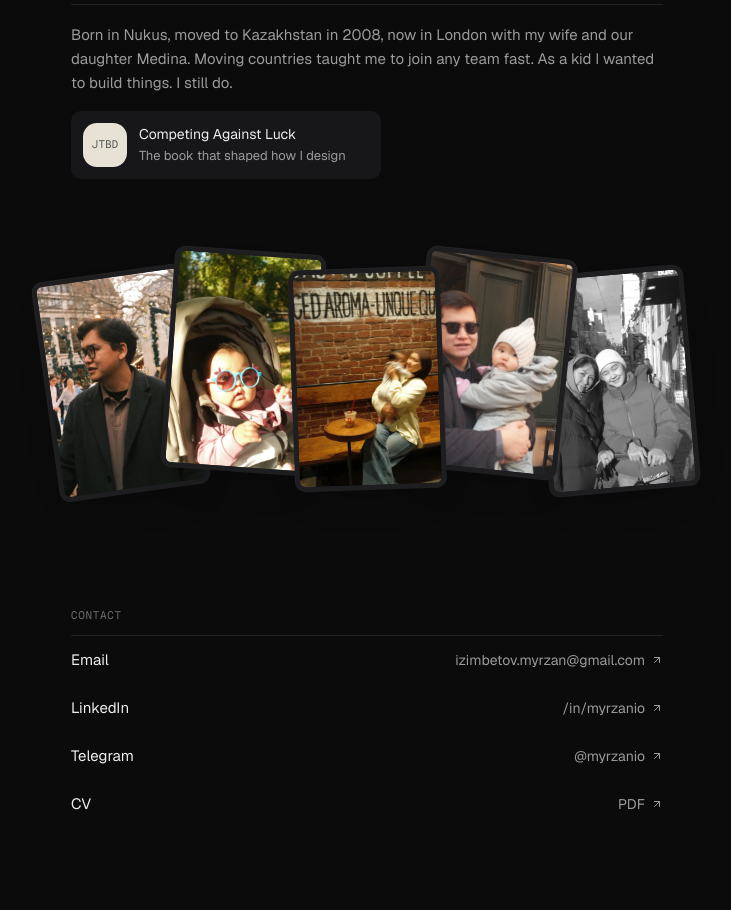
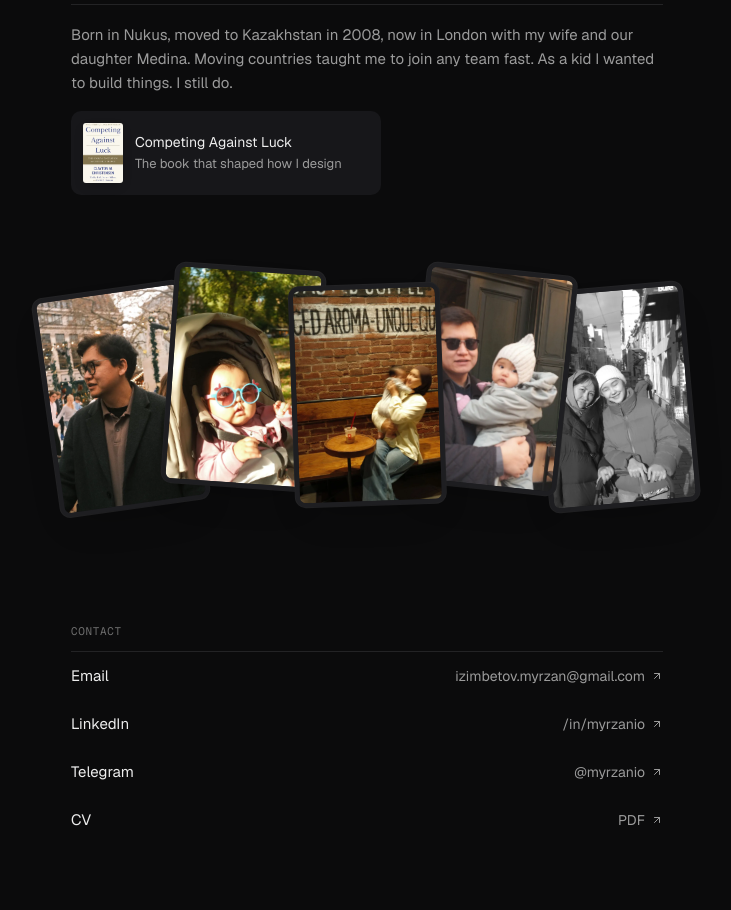
Before and after one commit to myrzan0-glitch/myrzan-portfolio, a Next.js app: page / in a window 1280 px wide. Shown: the part 4600-5510 px from the top of the page, without its empty margins (273-1004 px from the left). Built offline with nearby package versions, Linux system fonts and the light colour scheme.

Commit message:
Use the real Competing Against Luck cover in the book card
Co-Authored-By: Claude Opus 5.5 <noreply@anthropic.com>
Claude-Session: https://claude.ai/code/session_01XBb6ArzvpLHo8JWDC4eB5p

```diff
--- a/src/app/page.tsx
+++ b/src/app/page.tsx
@@ -247,9 +247,13 @@ export default function HomePage() {
             taught me to join any team fast. As a kid I wanted to build things. I still do.
           </p>
           <div className="mt-4 flex items-center gap-3 rounded-[10px] bg-[var(--home-soft)] p-3 sm:max-w-[310px]">
-            <span className="flex h-11 w-11 shrink-0 items-center justify-center rounded-md bg-[#E8E2D6] font-[family-name:var(--font-mono)] text-[11px] text-[#555]">
-              JTBD
-            </span>
+            <Image
+              src="/personal/competing-against-luck.webp"
+              alt="Cover of Competing Against Luck by Clayton M. Christensen"
+              width={40}
+              height={60}
+              className="h-[60px] w-[40px] shrink-0 rounded-[3px] object-cover shadow-[0_4px_12px_-4px_rgba(0,0,0,0.35)]"
+            />
             <span className="flex flex-col gap-0.5">
               <span className="text-sm">Competing Against Luck</span>
               <span className="home-muted text-[13px]">The book that shaped how I design</span>
```
Also changed, not shown: public/personal/competing-against-luck.webp (added).
